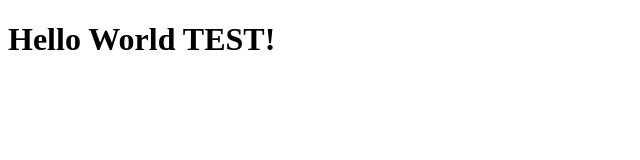
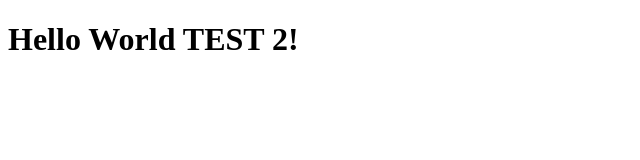
Before and after one commit to barbosafp/barbosafp.github.io, a plain HTML site: page index.html in a window 1280 px wide. Shown: the full height of the page, 0-640 px from the left. Drawn offline with Linux system fonts and the light colour scheme.

Commit message:
my 3rd commit

```diff
--- a/index.html
+++ b/index.html
@@ -3,6 +3,6 @@
 <html>
 
 <body>
-	<h1>Hello World TEST!</h1>
+	<h1>Hello World TEST 2!</h1>
 </body>
 </html>
```
